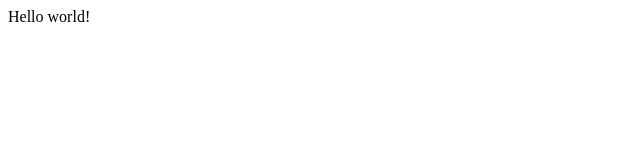
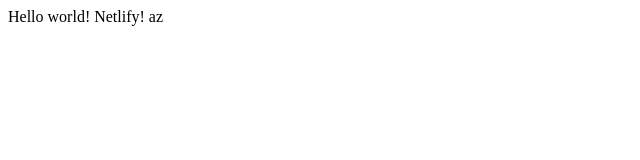
Before and after one commit to wajahatabbas27/gatsby-netlify-helloworld, a Gatsby site: page / in a window 1280 px wide. Shown: the full height of the page, 0-640 px from the left. Built offline with nearby package versions, Linux system fonts and the light colour scheme; Gatsby itself is replaced by a stand-in of ours.

Commit message:
added netlify.toml

```diff
--- a/src/pages/index.js
+++ b/src/pages/index.js
@@ -1,5 +1,7 @@
 import React from "react"
 
 export default function Home() {
-  return <div>Hello world!</div>
+  return <div>Hello world!
+  Netlify!    az
+  </div>
 }
```
Also changed, not shown: netlify.toml (added).
